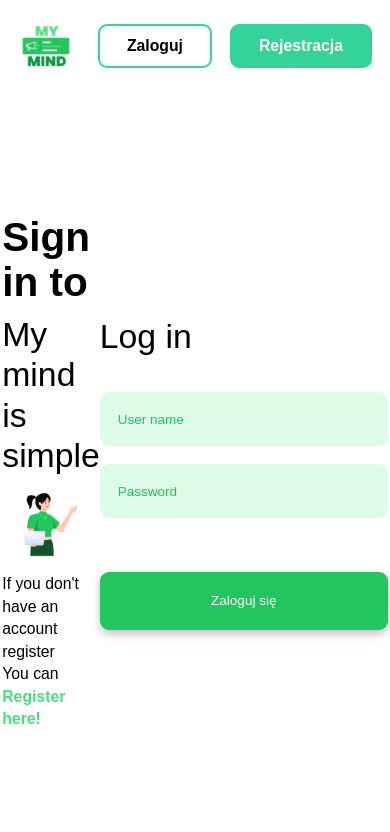
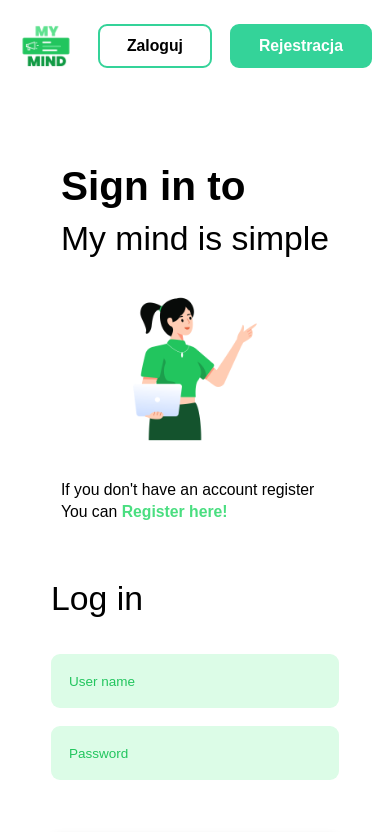
Before and after one commit to JAKUBSAJKO/My-Mind, a React (Create React App) app: page /login in a window 390 px wide. Shown: the top 832 px of the page. Built offline with nearby package versions, Linux system fonts and the light colour scheme.

Commit message:
[TASK-019]: RWD for login page

```diff
--- a/src/pages/Login.tsx
+++ b/src/pages/Login.tsx
@@ -7,7 +7,7 @@ import loginCharacter from "../assets/images/loginCharacter.png";
 
 const Login: FC = () => {
   return (
-    <div className="w-full h-[calc(100vh-82.5px)] flex justify-center items-center px-36">
+    <div className="w-full flex flex-col justify-center items-center px-4 py-16 gap-12 sm:gap-16 lg:h-[calc(100vh-82.5px)] lg:flex-row lg:px-36 lg:py-0 xl:max-w-5xl xl:mx-auto">
       <div className="basis-1/2 flex flex-col">
         <h1 className="text-4xl font-semibold mb-2">Sign in to</h1>
         <h2 className="text-3xl font-medium">My mind is simple</h2>
@@ -15,7 +15,7 @@ const Login: FC = () => {
           src={loginCharacter}
           alt="Login Character"
           width={220}
-          className="text-end"
+          className="self-center md:self-start"
         />
         <p className="text-sm">If you don't have an account register</p>
         <p className="text-sm">
```
